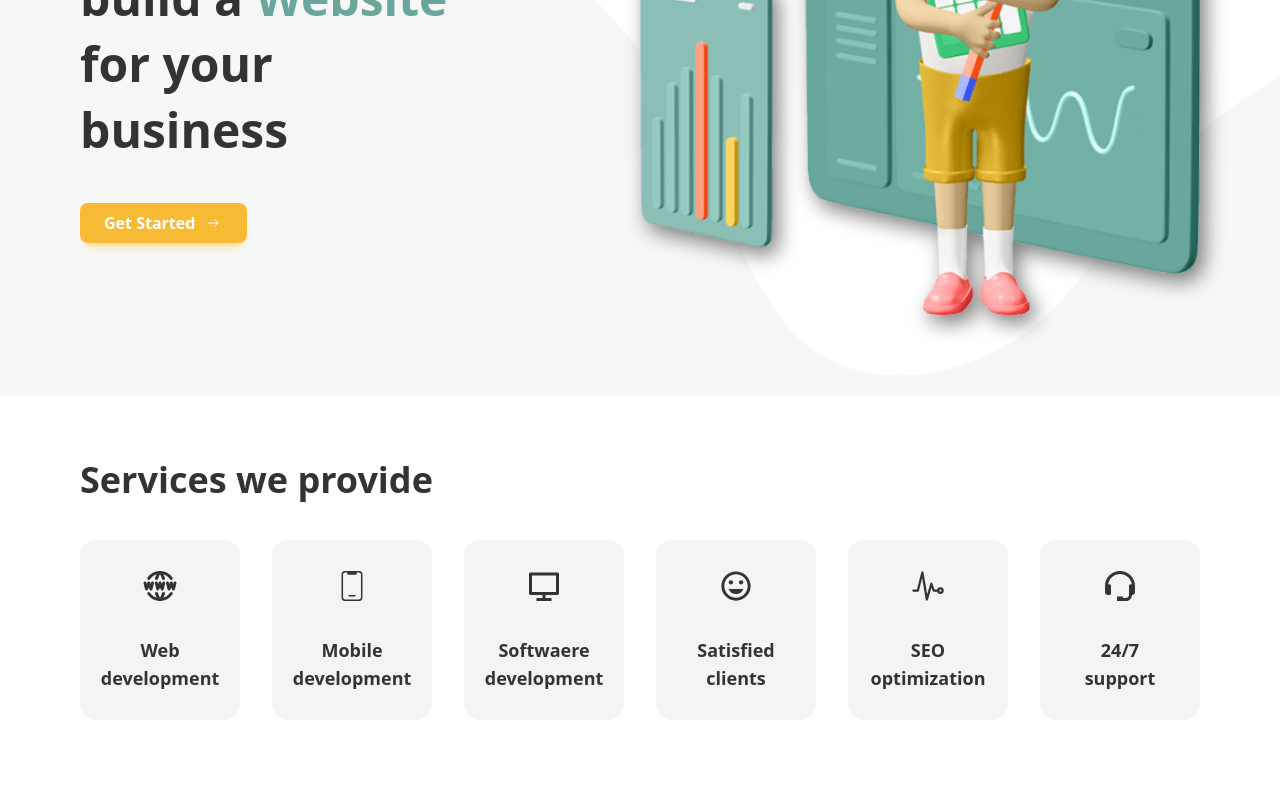
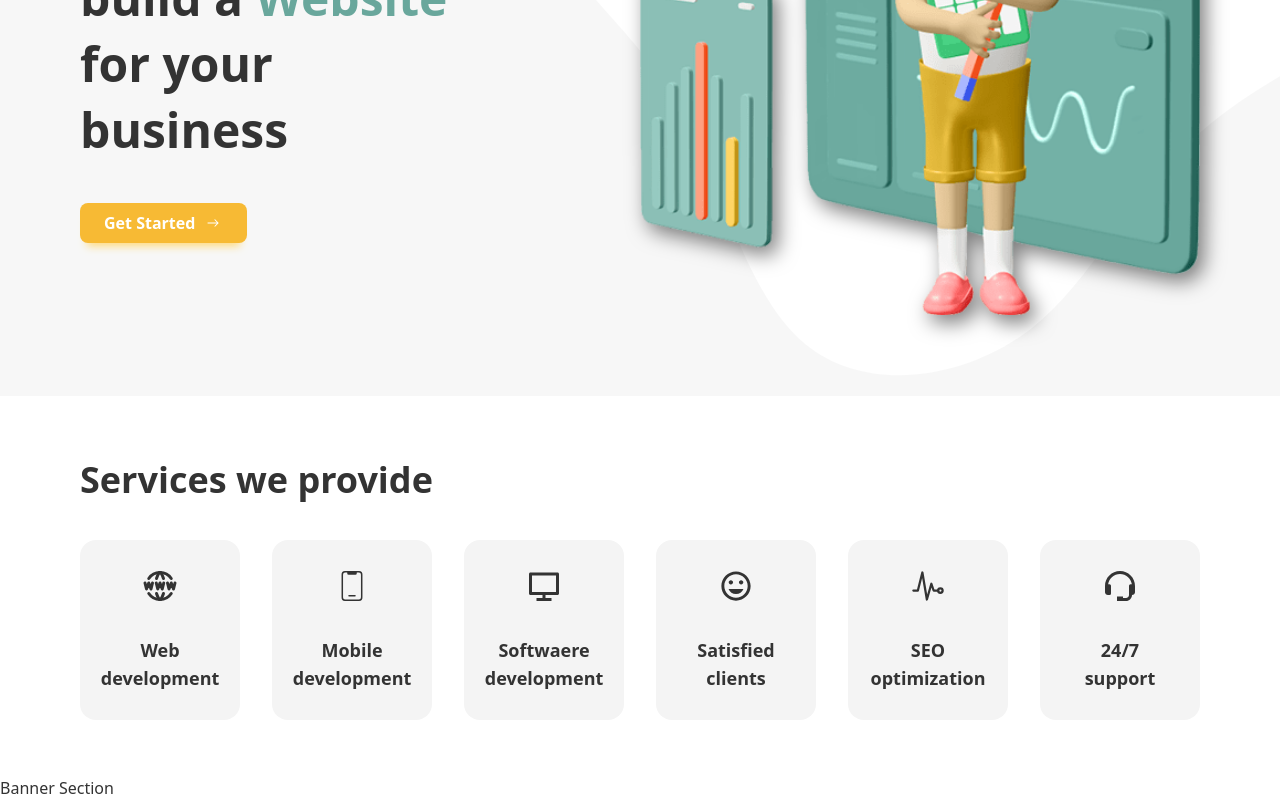
Before and after one commit to alonzojoe/E-Learning, a React (Vite) app: page / in a window 1280 px wide. Shown: the part 374-1174 px from the top of the page. Before the commit the page ends 1150 px from the top, so only its background shows below. Built offline with nearby package versions, Linux system fonts and the light colour scheme.

Commit message:
feat: create Banner component, import all required assets

```diff
--- a/src/App.jsx
+++ b/src/App.jsx
@@ -2,6 +2,7 @@ import React from "react";
 import Navbar from "./components/Navbar/Navbar";
 import Hero from "./components/Hero/Hero";
 import Services from "./components/Services/Services";
+import Banner from "./components/Banner/Banner";
 
 const App = () => {
   return (
@@ -9,6 +10,7 @@ const App = () => {
       <Navbar />
       <Hero />
       <Services />
+      <Banner />
     </main>
   );
 };
--- /dev/null
+++ b/src/components/Banner/Banner.jsx
@@ -0,0 +1,15 @@
+import React from "react";
+import BannerImg from "../../assets/images/banner.png";
+import { GrUserExpert } from "react-icons/gr";
+import { MdOutlineAccessTime } from "react-icons/md";
+import { FaBookReader } from "react-icons/fa";
+
+const Banner = () => {
+  return (
+    <div>
+      <h1>Banner Section</h1>
+    </div>
+  );
+};
+
+export default Banner;
```
